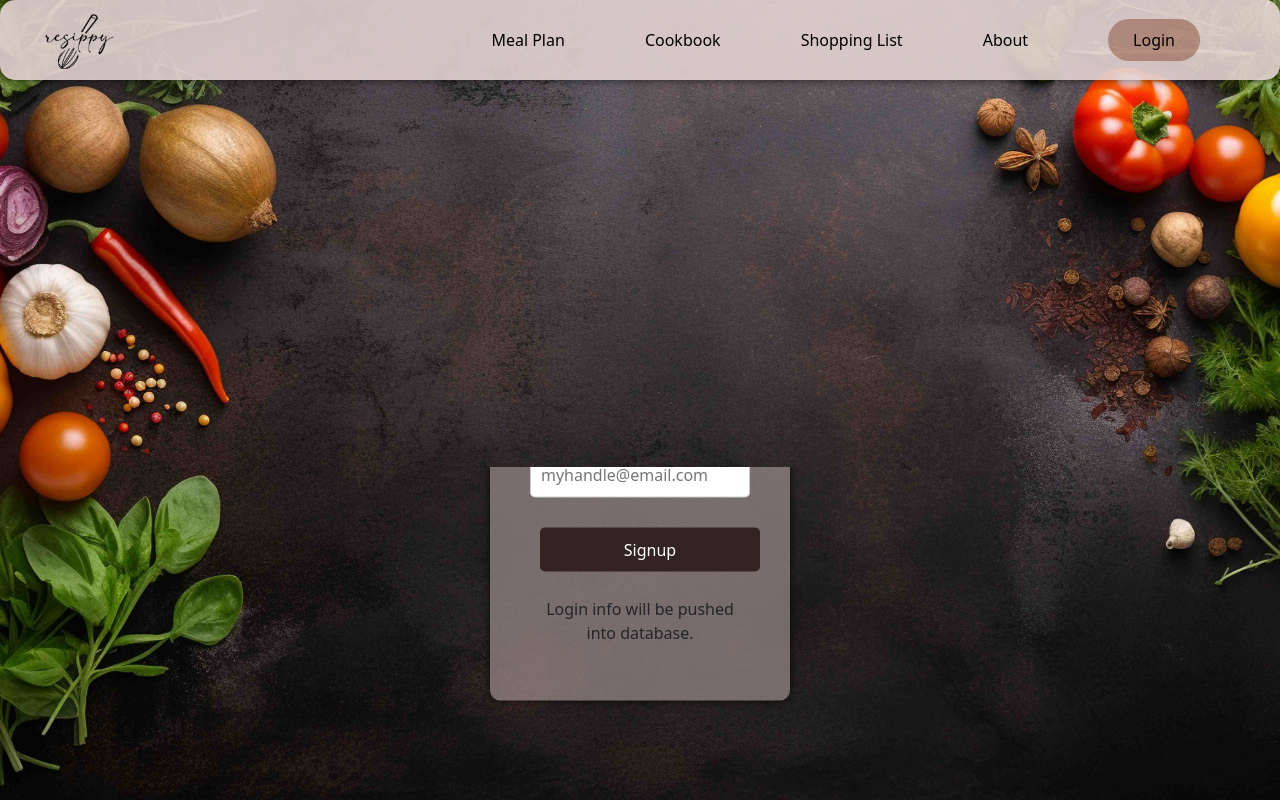
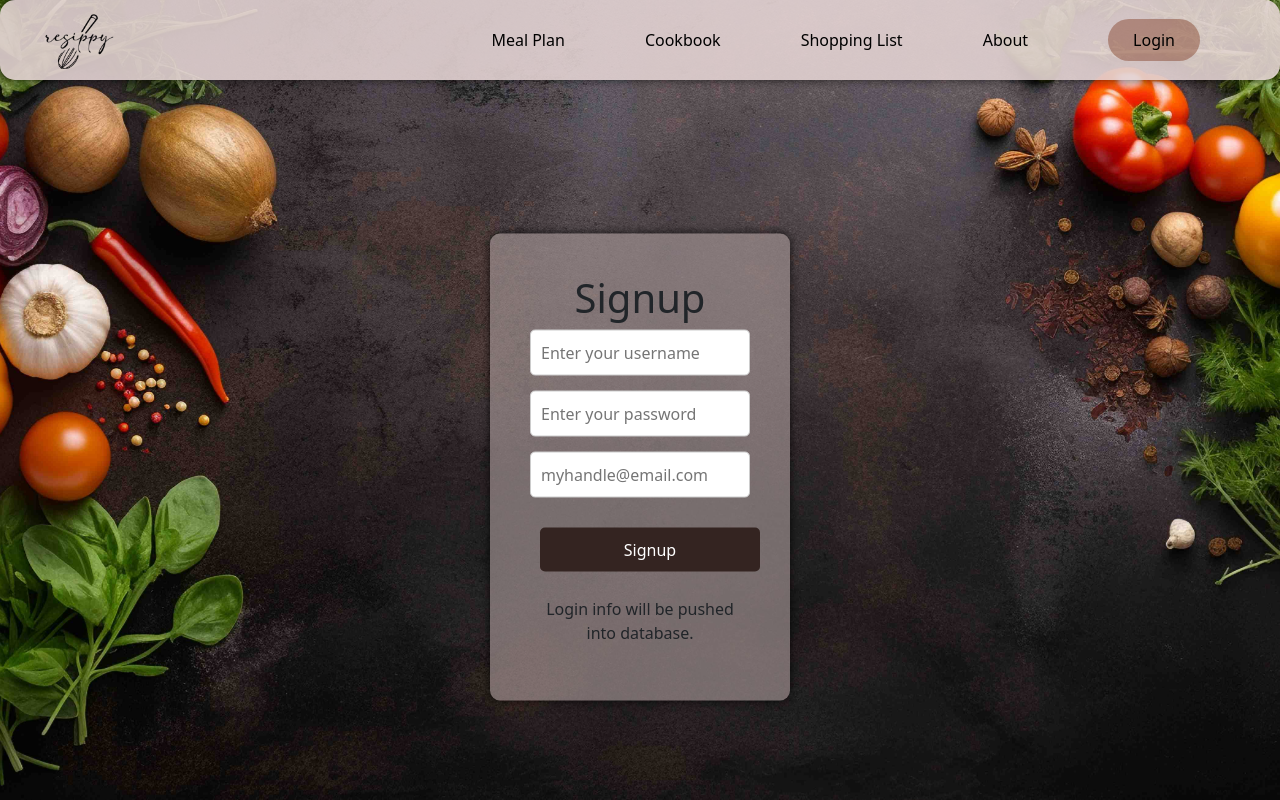
Before and after one commit to MaxArkilz/startup, a React (Vite) app: page /signup in a window 1280 px wide. Built offline with nearby package versions, Linux system fonts and the light colour scheme.

Commit message:
express stuff

```diff
--- a/src/login/loginStyle.css
+++ b/src/login/loginStyle.css
@@ -18,6 +18,19 @@
     width: 300px;
     text-align: center;
     z-index: -1;
+}
+
+.signupContainer {
+    margin: auto;
+    position: relative;
+    top: 50%;
+    transform: translateY(50%);
+    background-color: rgba(163, 149, 149, 0.663);
+    padding: 40px;
+    border-radius: 10px;
+    box-shadow: 0 0 10px rgba(0, 0, 0, 0.8);
+    width: 300px;
+    text-align: center;
 }
 
 .inputGroup {
--- a/src/signup/signup.jsx
+++ b/src/signup/signup.jsx
@@ -4,7 +4,7 @@ export function Signup() {
   return (
     <section>
       <body>
-        <div className="loginContainer">
+        <div className="signupContainer">
         <h1>Signup</h1>
     <form>
         <div className="inputGroup">
```
Also changed, not shown: package.json (+7 -2 lines), server.js (added, +47 -0 lines), 1 other file (tests, documents, lock files or other folders).
